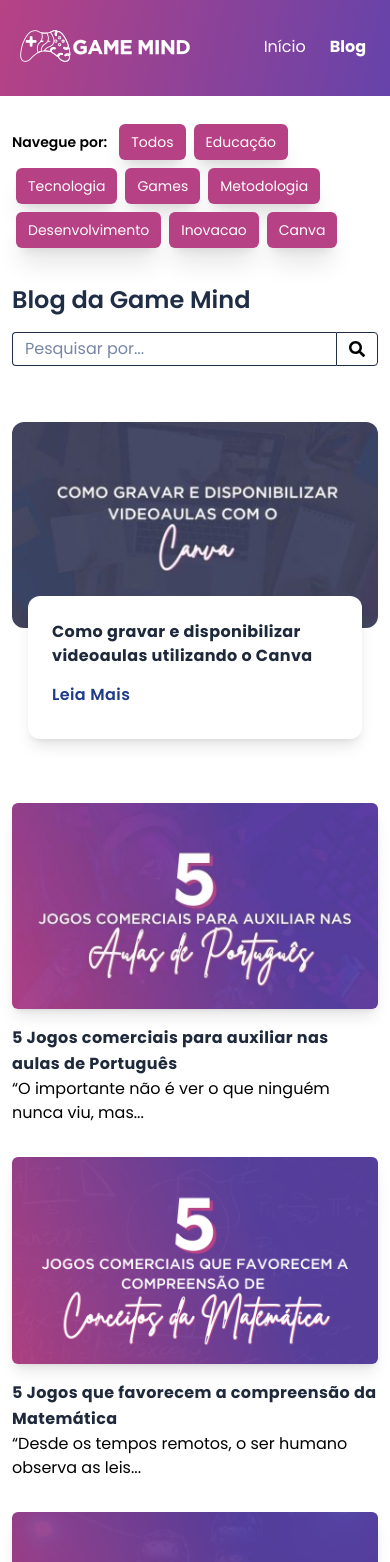
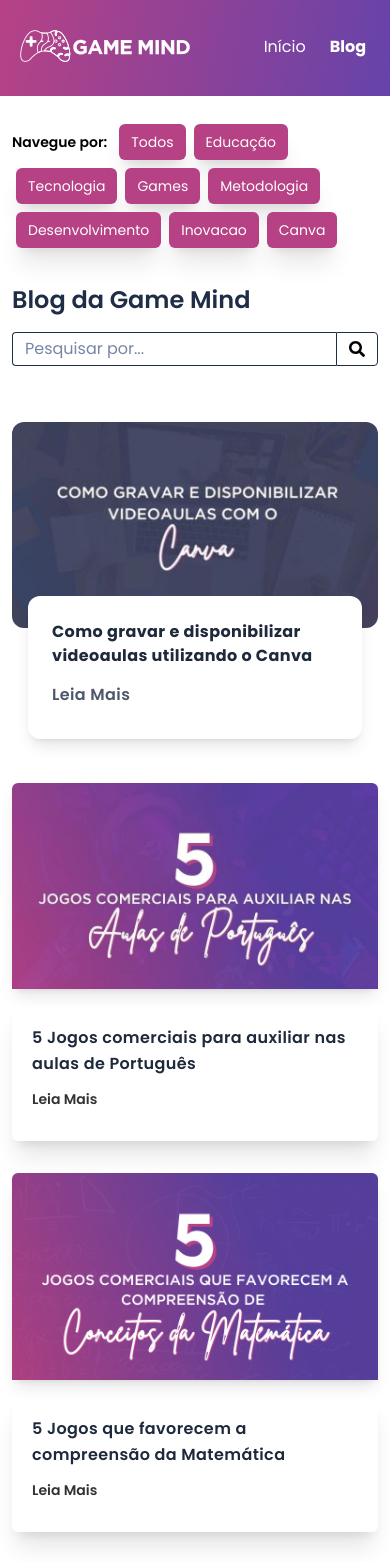
Before and after one commit to Axenrot/gamemind, a Next.js app: page /blog in a window 390 px wide. Shown: the top 1562 px of the page. Built offline with nearby package versions, Linux system fonts and the light colour scheme.

Commit message:
Improvement: Finished Blog Page - Close #8

```diff
--- a/components/BlogNav.jsx
+++ b/components/BlogNav.jsx
@@ -14,50 +14,50 @@
       <div className="flex flex-wrap">
         <h4 className="self-center mr-2 text-sm font-semibold">Navegue por:</h4>
         <button
-          className="text-sm bg-pinkbutton2 shadow-xl text-white py-2 px-3 m-1 rounded-md"
+          className="text-sm bg-pinkbutton2 hover:bg-purplebg2 shadow-xl text-white py-2 px-3 m-1 rounded-md"
           onClick={() => btnHandler('Todos')}
           name="Todos"
         >
           Todos
         </button>
         <button
-          className="text-sm bg-pinkbutton2 shadow-xl text-white py-2 px-3 m-1 rounded-md"
+          className="text-sm bg-pinkbutton2 hover:bg-purplebg2 shadow-xl text-white py-2 px-3 m-1 rounded-md"
           onClick={() => btnHandler('Educação')}
         >
           Educação
         </button>
         <button
-          className="text-sm bg-pinkbutton2 shadow-xl text-white py-2 px-3 m-1 rounded-md"
+          className="text-sm bg-pinkbutton2 hover:bg-purplebg2 shadow-xl text-white py-2 px-3 m-1 rounded-md"
           onClick={() => btnHandler('tecnologia')}
         >
           Tecnologia
         </button>
         <button
-          className="text-sm bg-pinkbutton2 shadow-xl text-white py-2 px-3 m-1 rounded-md"
+          className="text-sm bg-pinkbutton2 hover:bg-purplebg2 shadow-xl text-white py-2 px-3 m-1 rounded-md"
           onClick={() => btnHandler('games')}
         >
           Games
         </button>
         <button
-          className="text-sm bg-pinkbutton2 shadow-xl text-white py-2 px-3 m-1 rounded-md"
+          className="text-sm bg-pinkbutton2 hover:bg-purplebg2 shadow-xl text-white py-2 px-3 m-1 rounded-md"
           onClick={() => btnHandler('metodologia')}
         >
           Metodologia
         </button>
         <button
-          className="text-sm bg-pinkbutton2 shadow-xl text-white py-2 px-3 m-1 rounded-md"
+          className="text-sm bg-pinkbutton2 hover:bg-purplebg2 shadow-xl text-white py-2 px-3 m-1 rounded-md"
           onClick={() => btnHandler('desenvolvimento')}
         >
           Desenvolvimento
         </button>
         <button
-          className="text-sm bg-pinkbutton2 shadow-xl text-white py-2 px-3 m-1 rounded-md"
+          className="text-sm bg-pinkbutton2 hover:bg-purplebg2 shadow-xl text-white py-2 px-3 m-1 rounded-md"
           onClick={() => btnHandler('inovacao')}
         >
           Inovacao
         </button>
         <button
-          className="text-sm bg-pinkbutton2 shadow-xl text-white py-2 px-3 m-1 rounded-md"
+          className="text-sm bg-pinkbutton2 hover:bg-purplebg2 shadow-xl text-white py-2 px-3 m-1 rounded-md"
           onClick={() => btnHandler('canva')}
         >
           Canva
--- a/components/BlogSection.jsx
+++ b/components/BlogSection.jsx
@@ -2,6 +2,7 @@
 
 import posts from '../public/posts'
 
+import BannerCard from './items/BannerCard'
 import FeaturedPostCard from './items/FeaturedPostCard'
 import PostCard from './items/PostCard'
 
@@ -33,11 +34,12 @@
           ))}
         </div>
       </div>
-      <div className="flex flex-col sm:flex-row">
+      <div className="flex flex-col sm:flex-row mb-8">
         {expand &&
           posts5.map(post => (
             <PostCard expand={expand} key={post.id} {...post} />
           ))}
+        {expand && <BannerCard />}
       </div>
     </div>
   )
--- /dev/null
+++ b/components/items/BannerCard.jsx
@@ -0,0 +1,15 @@
+import Link from 'next/link'
+
+const BannerCard = () => {
+  return (
+    <div className="sm:m-2 w-fit self-center sm:self-start w-full sm:w-1/3 shadow-xl sm:h-fit rounded-md">
+      <Link href="" passHref>
+        <a>
+          <img src="images/blog-banner.png" alt="" />
+        </a>
+      </Link>
+    </div>
+  )
+}
+
+export default BannerCard
--- a/components/items/FeaturedPostCard.jsx
+++ b/components/items/FeaturedPostCard.jsx
@@ -5,7 +5,7 @@
 export const FeaturedPostCard = () => {
   return (
     <div className="">
-      <div className="w-full mb-8">
+      <div className="w-full mb-3">
         <Link href="/blog/1" passHref>
           <a>
             <img
@@ -17,7 +17,7 @@
               <h3 className="font-bold text-base tracking-wide mb-2 text-slate-800">
                 Como gravar e disponibilizar videoaulas utilizando o Canva
               </h3>
-              <p className="text-blue-900 font-semibold">Leia Mais</p>
+              <p className="opacity-80 font-semibold">Leia Mais</p>
             </div>
           </a>
         </Link>
--- a/components/items/PostCard.jsx
+++ b/components/items/PostCard.jsx
@@ -8,16 +8,19 @@
       <Link href="" passHref>
         <a className="w-full flex flex-col sm:flex-row">
           <img
-            className="object-cover sm:h-28 sm:w-1/2 lg:w-1/3 rounded-md shadow-lg mb-4"
+            className="object-cover sm:h-28 sm:w-1/2 lg:w-1/3 rounded-t-md sm:rounded-md shadow-lg mb-4"
             src={img}
             alt={title}
           />
 
-          <div className="sm:w-1/2 lg:w-2/3 sm:pl-2 text-base sm:text-xs md:text-sm lg:text-base">
-            <h3 className="font-bold text-slate-800 tracking-wide leading-relaxed sm:mb-1 md:mb-2 ">
+          <div className="sm:w-1/2 lg:w-2/3 p-5 sm:p-0 sm:pl-2 rounded-b-md text-base sm:text-xs md:text-sm lg:text-base shadow-xl sm:shadow-none">
+            <h3 className="font-semibold sm:font-bold text-slate-800 tracking-wide leading-relaxed sm:mb-1 md:mb-2 ">
               {title}
             </h3>
-            {text}
+            <div className="hidden sm:block">{text}</div>
+            <div className="opacity-80 block sm:hidden mt-auto py-3 text-sm font-semibold">
+              Leia Mais
+            </div>
           </div>
         </a>
       </Link>
@@ -25,7 +28,7 @@
   )
 
   const expandedPostCard = (
-    <div className="w-full flex flex-wrap mb-8 w-fit sm:w-1/3 sm:m-2">
+    <div className="w-full flex flex-wrap w-fit sm:w-1/3 mb-8 sm:m-2">
       <Link href="" passHref>
         <a className="w-full flex flex-col">
           <img
@@ -34,13 +37,11 @@
             alt={title}
           />
 
-          <div className="flex flex-col font-semibold p-5 h-full shadow-xl text-base rounded-b-md md:text-sm lg:text-base">
-            <h3 className=" text-slate-800 tracking-wide leading-relaxed sm:mb-1 md:mb-2 ">
+          <div className="flex flex-col font-semibold p-5 h-full shadow-xl text-base rounded-b-md sm:text-sm lg:text-base xl:text-lg">
+            <h3 className=" text-slate-800 tracking-wide leading-relaxed sm:mb-1 md:mb-2 self-center justify-center">
               {title}
             </h3>
-            <a href="" className="mt-auto py-3 text-sm opacity-80">
-              Leia Mais
-            </a>
+            <div className="mt-auto py-3 text-sm opacity-80">Leia Mais</div>
           </div>
         </a>
       </Link>
--- a/pages/blog.js
+++ b/pages/blog.js
@@ -4,6 +4,7 @@
 import BlogSection from '../components/BlogSection'
 import Footer from '../components/layout/Footer'
 import Header from '../components/layout/Header'
+import Partners from '../components/layout/Partners'
 
 export const Home = () => {
   return (
@@ -13,6 +14,7 @@
       </div>
       <BlogNav />
       <BlogSection expand={true} />
+      <Partners />
       <Footer />
     </div>
   )
--- a/tailwind.config.js
+++ b/tailwind.config.js
@@ -38,6 +38,7 @@
       colors: {
         pinkbutton: '#b74284',
         purplebg: '#6543aa',
+        purplebg2: '#6643aa',
         gray: '#e3e3f1',
         bluegray: '#7686a6',
         pink: '#b74285',
```
Also changed, not shown: 1 other file (tests, documents, lock files or other folders).
